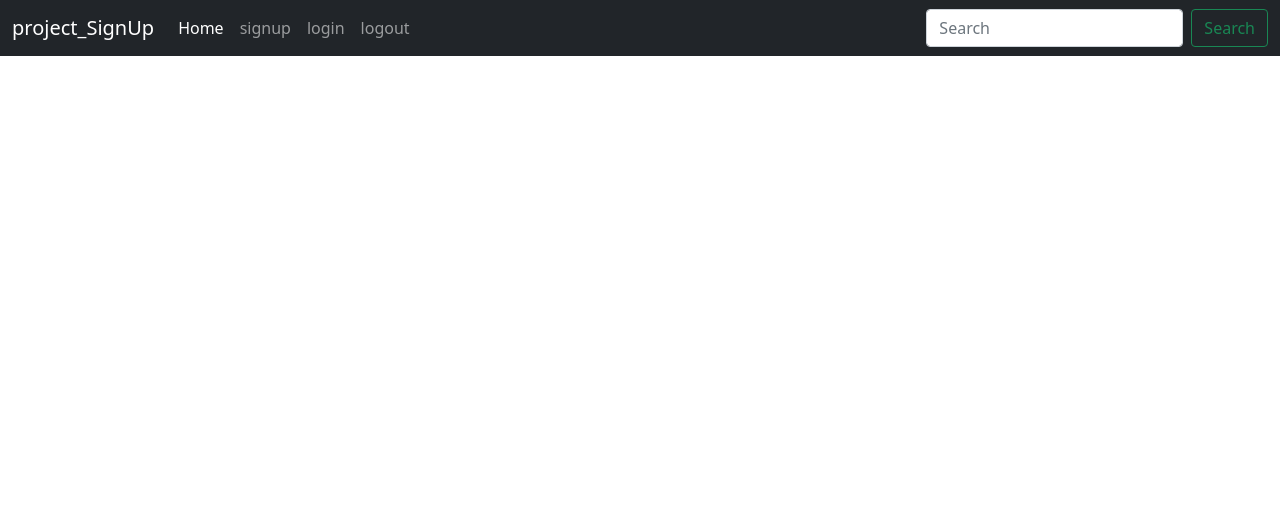
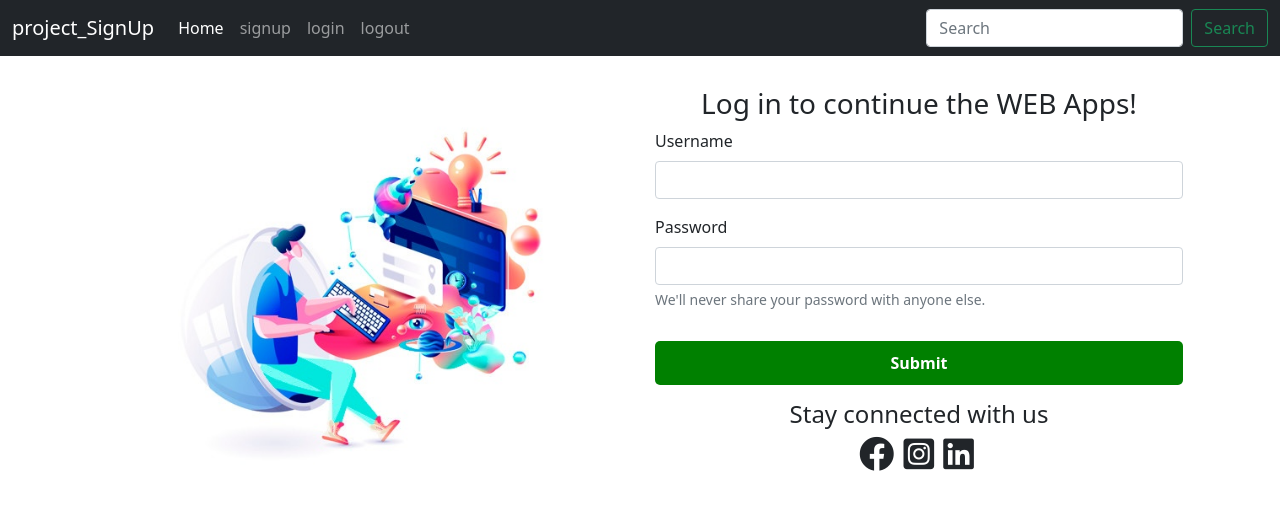
Before and after one commit to Raihan-009/project_SignUp, a PHP site: page /login.php in a window 1280 px wide. Shown: the top 519 px of the page. Run offline with PHP 8.4, Linux system fonts and the light colour scheme.

Commit message:
file updated

```diff
--- a/login.php
+++ b/login.php
@@ -1,3 +1,42 @@
+<?php
+
+$loginAlert = false;
+$confirmuserinfoAlert = false;
+$entryAlert = false;
+
+if ($_SERVER['REQUEST_METHOD'] == "POST")
+{
+    include 'backend/connection.php';
+    $username = $_POST['username'];
+    $password = $_POST['pass'];
+
+    if (!empty ($username) && !empty($password))
+    {
+      $sql = "SELECT * from `users_info` WHERE username = '$username'  AND password = '$password'";
+      $result = mysqli_query($conn, $sql);
+      $num = mysqli_num_rows($result);
+
+      if ($num == 1)
+      {
+        $loginAlert = true;
+        session_start();
+        $_SESSION['loggedin'] = true;
+        $_SESSION['username'] = $username;
+        header("location: home.php");
+
+      }else
+      {
+        $confirmuserinfoAlert = "Your info didnt match.";
+      }
+
+
+
+    }else
+    {
+        $entryAlert = "Please submit all of the given entry";
+    }
+}
+?>
 <!doctype html>
 <html lang="en">
   <head>
@@ -6,24 +45,75 @@
     <meta name="viewport" content="width=device-width, initial-scale=1">
 
     <!-- Bootstrap CSS -->
+    <link rel="stylesheet" href="signupStyle.css">
+    <link rel="stylesheet" href="css/all.css">
     <link href="https://cdn.jsdelivr.net/npm/bootstrap@5.1.3/dist/css/bootstrap.min.css" rel="stylesheet" integrity="sha384-1BmE4kWBq78iYhFldvKuhfTAU6auU8tT94WrHftjDbrCEXSU1oBoqyl2QvZ6jIW3" crossorigin="anonymous">
 
-    <title>Log In</title>
+    <title>login</title>
   </head>
   <body>
+    <!-- Create database connection -->
     <?php
         require 'backend/nav.php'
     ?>
+    <!-- Showing Alert -->
+    <?php
+        if ($loginAlert)
+        {
+            echo '<div class="alert alert-success alert-dismissible" role="alert">
+                        <strong>Success!</strong> Your account has logged in.
+                        <button type="button" class="btn-close" data-bs-dismiss="alert" aria-label="Close"></button>
+                    </div>';
+        }
+        if ($confirmuserinfoAlert)
+        {
+            echo '<div class="alert alert-danger alert-dismissible" role="alert">
+                        <strong>Wrong submission!</strong> '. $confirmuserinfoAlert .'
+                        <button type="button" class="btn-close" data-bs-dismiss="alert" aria-label="Close"></button>
+                    </div>';
+        }
+        if ($entryAlert)
+        {
+            echo '<div class="alert alert-danger alert-dismissible" role="alert">
+                        <strong>Invalid Input!</strong> '. $entryAlert .'
+                        <button type="button" class="btn-close" data-bs-dismiss="alert" aria-label="Close"></button>
+                    </div>';
+        }
+    ?>
+    <!-- front end part starts here : sign up session -->
+        <div class="container mt-3">
+            <div class="half-part">
+                <img src="demo.jpeg" alt="">
+            </div>
+            <div class="half-part">
+                <h3 class = "center_text">Log in to continue the WEB Apps!</h3>
+                <form action = "/project_SignUp/login.php" method = "post">
+                    <div class="mb-3">
+                        <label for="username" class="form-label">Username</label>
+                        <input type="text" class="form-control" id="username" name = "username" aria-describedby="emailHelp">
+                    </div>
+                    <div class="mb-3">
+                        <label for="pass" class="form-label">Password</label>
+                        <input type="password" class="form-control" id="pass" name = "pass" aria-describedby="emailHelp">
+                        <div id="emailHelp" class="form-text">We'll never share your password with anyone else.</div>
+                    </div>
+                    <button class ="submit-button" type="submit">Submit</button>
+                </form>
+                <div class="stay_connect">
+                    <h4>Stay connected with us</h4>
+                    <i class="fab fa-facebook iconn"></i>
+                    <i class="fab fa-instagram-square iconn"></i>
+                    <i class="fab fa-linkedin iconn"></i>
+                </div>
+            </div>
+        </div>
 
-    <!-- Optional JavaScript; choose one of the two! -->
+   <!-- js dependencies -->
+   <script src="https://cdn.jsdelivr.net/npm/bootstrap@5.1.3/dist/js/bootstrap.bundle.min.js"
+        integrity="sha384-ka7Sk0Gln4gmtz2MlQnikT1wXgYsOg+OMhuP+IlRH9sENBO0LRn5q+8nbTov4+1p"
+        crossorigin="anonymous"></script>
 
-    <!-- Option 1: Bootstrap Bundle with Popper -->
-    <script src="https://cdn.jsdelivr.net/npm/bootstrap@5.1.3/dist/js/bootstrap.bundle.min.js" integrity="sha384-ka7Sk0Gln4gmtz2MlQnikT1wXgYsOg+OMhuP+IlRH9sENBO0LRn5q+8nbTov4+1p" crossorigin="anonymous"></script>
+    <script src="https://code.jquery.com/jquery-3.6.0.js" integrity="sha256-H+K7U5CnXl1h5ywQfKtSj8PCmoN9aaq30gDh27Xc0jk=" crossorigin="anonymous"></script>
 
-    <!-- Option 2: Separate Popper and Bootstrap JS -->
-    <!--
-    <script src="https://cdn.jsdelivr.net/npm/@popperjs/core@2.10.2/dist/umd/popper.min.js" integrity="sha384-7+zCNj/IqJ95wo16oMtfsKbZ9ccEh31eOz1HGyDuCQ6wgnyJNSYdrPa03rtR1zdB" crossorigin="anonymous"></script>
-    <script src="https://cdn.jsdelivr.net/npm/bootstrap@5.1.3/dist/js/bootstrap.min.js" integrity="sha384-QJHtvGhmr9XOIpI6YVutG+2QOK9T+ZnN4kzFN1RtK3zEFEIsxhlmWl5/YESvpZ13" crossorigin="anonymous"></script>
-    -->
   </body>
 </html>
```
